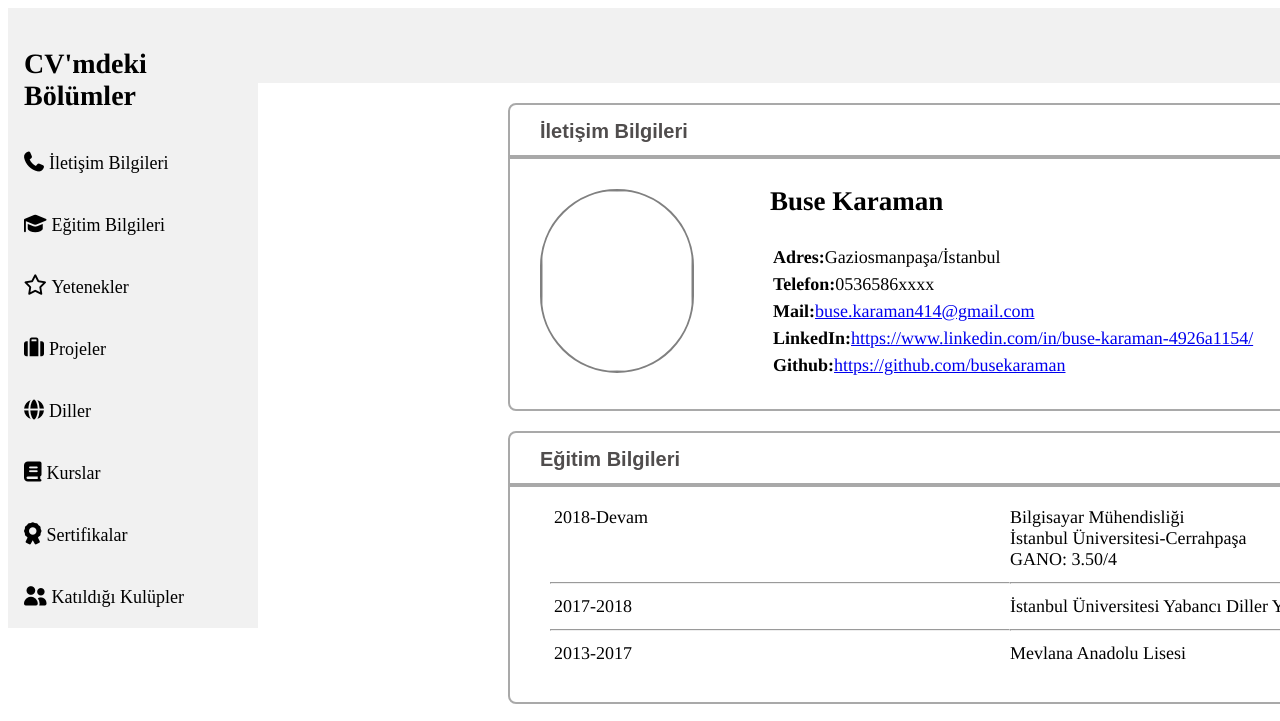
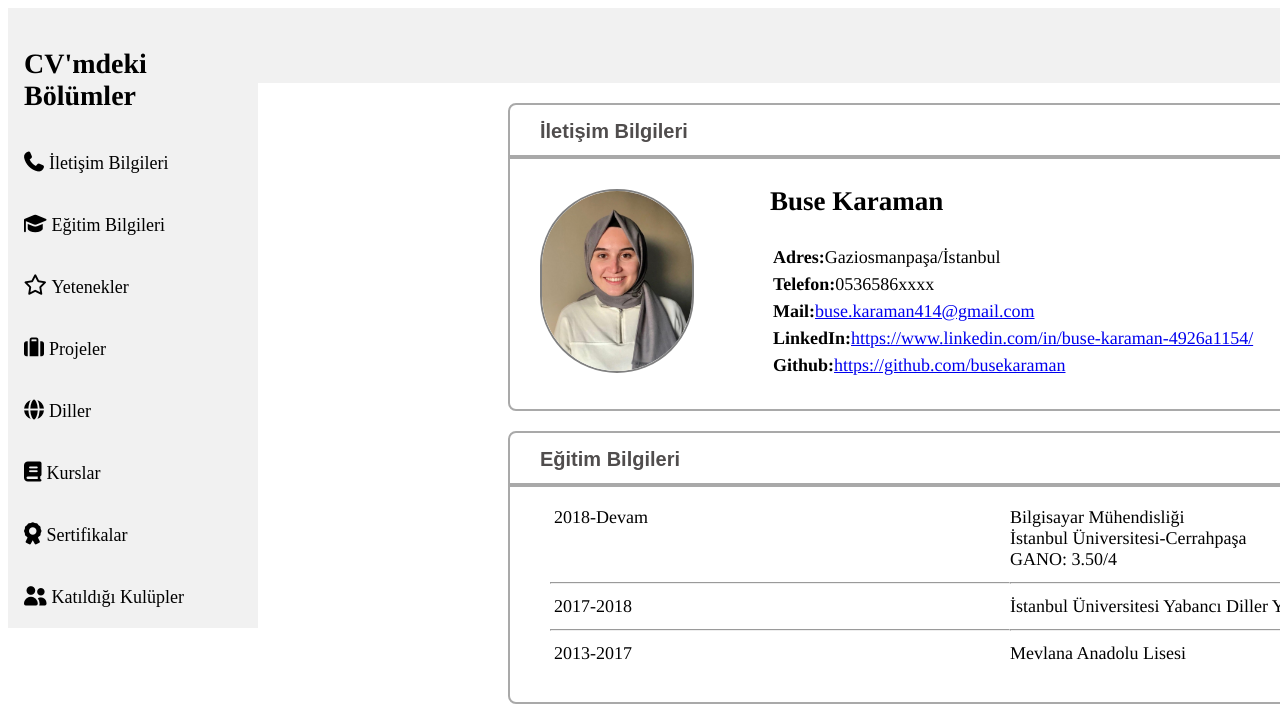
Before and after one commit to bskrmn/bskrmn.github.io, a plain HTML site: page index.html in a window 1280 px wide. Shown: the top 721 px of the page. Drawn offline with Linux system fonts and the light colour scheme.

Commit message:
Update index.html

```diff
--- a/index.html
+++ b/index.html
@@ -30,7 +30,7 @@
     <a>İletişim Bilgileri</a>
 </div>
 <div class="infoContact">
-       <img class="photo"; />
+       <img class="photo"; src="vesikalıks.jpeg" width="150" height="200px"/>
         <div class="infoContactRight">
             <ul>
                 <p>Buse Karaman</p>
```
